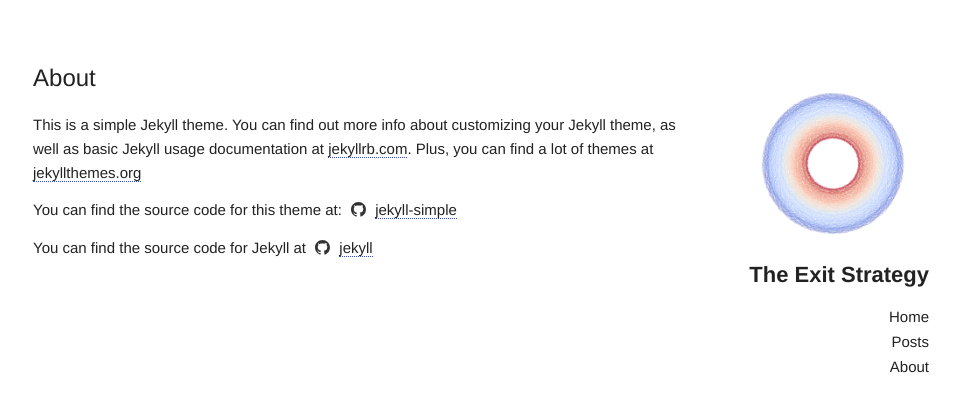
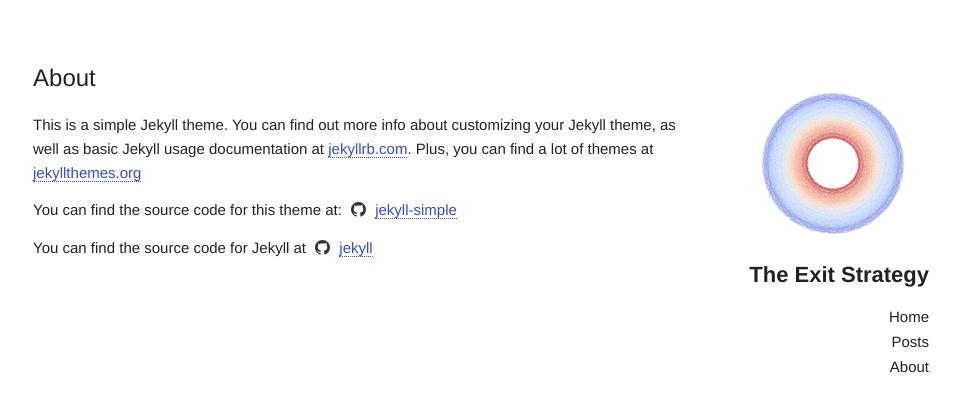
Before and after one commit to theexitstrategy/theexitstrategy.github.io, a Jekyll site: the page built from about.md, in a window 1280 px wide. Shown: the top 412 px of the page, without its empty margins (159-1119 px from the left). Built offline with Jekyll 4.4.1, drawn with Linux system fonts in a browser that asks for light colours.

Commit message:
Change Color

```diff
--- a/_sass/_layout.scss
+++ b/_sass/_layout.scss
@@ -220,6 +220,7 @@ p.readmore {
 
 .article-content a {
   border-bottom:1px dotted #3A4CC0;
+  color:#3A4CC0;
   text-decoration:none;
 }
 .article-content a:hover {
```
